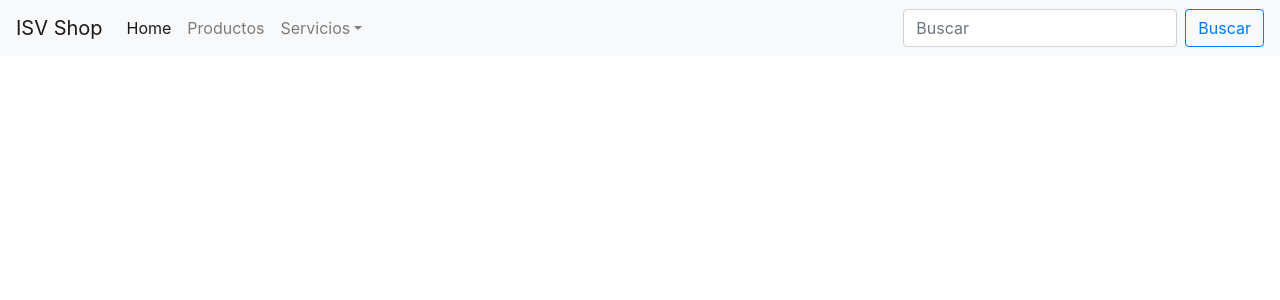
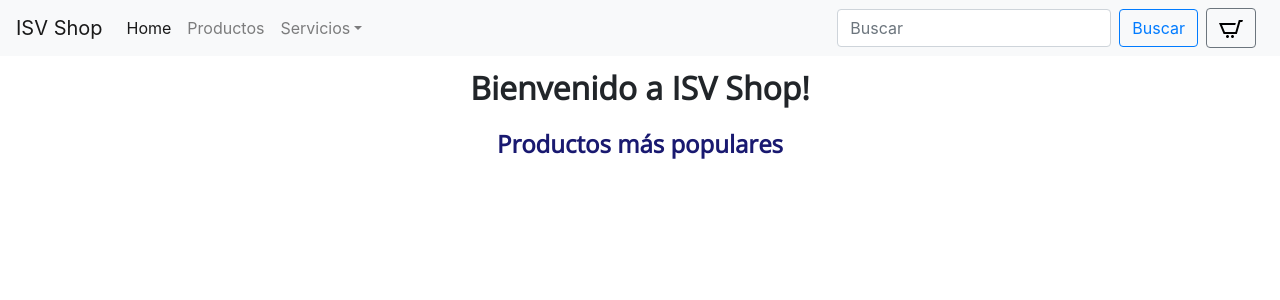
Before and after one commit to ignacioveigagiusti/isv-ecommerce, a React (Create React App) app: page / in a window 1280 px wide. Shown: the top 300 px of the page. Built offline with nearby package versions, Linux system fonts and the light colour scheme.

Commit message:
Desafío: Estilos y Home

```diff
--- a/src/App.jsx
+++ b/src/App.jsx
@@ -1,12 +1,14 @@
 import logo from './logo.svg';
 import './App.css';
 import NavBar from './components/navbar/navbar';
+import ItemListContainer from './components/itemListContainer';
 
 
 function App() {
   return (
     <div className="App">
       <NavBar/>
+      <ItemListContainer/>
     </div>
   );
 }
--- /dev/null
+++ b/src/components/cartWidget/cartWidget.jsx
@@ -0,0 +1,12 @@
+import React from 'react';
+import cartIcon from '../../assets/cartIcon.svg';
+import styles from './cartWidget.module.css'
+
+export default function CartWidget() {
+
+    return (
+        <button className={`btn btn-outline-secondary ${styles.cartWidget}`} href='#'>
+            <img src={cartIcon} className="cartIcon"/>
+        </button>
+    );
+};
--- /dev/null
+++ b/src/components/cartWidget/cartWidget.module.css
@@ -0,0 +1,3 @@
+.cartWidget{
+    margin: 0 0.5rem;
+}
--- /dev/null
+++ b/src/components/itemListContainer.jsx
@@ -0,0 +1,11 @@
+import React from 'react';
+import './itemListContainer.module.css'
+
+export default function ItemListContainer() {
+    return (
+        <div className='container'>
+            <h1>Bienvenido a ISV Shop!</h1>
+            <h2>Productos más populares</h2>
+        </div>
+    );
+};
--- /dev/null
+++ b/src/components/itemListContainer.module.css
@@ -0,0 +1,23 @@
+@import url("https://fonts.googleapis.com/css?family=Open+Sans&display=swap");
+
+
+
+h1 {
+    padding: 1rem 0;
+    margin: 0;
+    text-align: center;
+    font-family: 'Open Sans', sans-serif;
+    font-weight: bold;
+    overflow: hidden;
+    font-size: 2rem;
+    line-height: 2rem;
+}
+
+h2 {
+    text-align: center;
+    color: midnightblue;
+    font: bold 2rem "Open Sans", sans-serif;
+    margin-bottom: 10px;
+    font-size: 1.5rem;
+    line-height: 3rem;
+}
--- a/src/components/navbar/navbar.jsx
+++ b/src/components/navbar/navbar.jsx
@@ -1,38 +1,40 @@
 import React from 'react';
+import CartWidget from '../cartWidget/cartWidget';
 
 function NavBar() {
     return (
-        <nav class="navbar navbar-expand-lg navbar-light bg-light">
-            <a class="navbar-brand" href="#">ISV Shop</a>
-            <button class="navbar-toggler" type="button" data-toggle="collapse" data-target="#navbarSupportedContent" aria-controls="navbarSupportedContent" aria-expanded="false" aria-label="Toggle navigation">
-                <span class="navbar-toggler-icon"></span>
+        <nav className="navbar navbar-expand-lg navbar-light bg-light">
+            <a className="navbar-brand" href="#">ISV Shop</a>
+            <button className="navbar-toggler" type="button" data-toggle="collapse" data-target="#navbarSupportedContent" aria-controls="navbarSupportedContent" aria-expanded="false" aria-label="Toggle navigation">
+                <span className="navbar-toggler-icon"></span>
             </button>
 
-            <div class="collapse navbar-collapse" id="navbarSupportedContent">
-                <ul class="navbar-nav mr-auto">
-                    <li class="nav-item active">
-                        <a class="nav-link" href="#">Home <span class="sr-only">(current)</span></a>
+            <div className="collapse navbar-collapse" id="navbarSupportedContent">
+                <ul className="navbar-nav mr-auto">
+                    <li className="nav-item active">
+                        <a className="nav-link" href="#">Home <span className="sr-only">(current)</span></a>
                     </li>
-                    <li class="nav-item">
-                        <a class="nav-link" href="#">Productos</a>
+                    <li className="nav-item">
+                        <a className="nav-link" href="#">Productos</a>
                     </li>
-                    <li class="nav-item dropdown">
-                        <a class="nav-link dropdown-toggle" href="#" id="navbarDropdown" role="button" data-toggle="dropdown" aria-haspopup="true" aria-expanded="false">
+                    <li className="nav-item dropdown">
+                        <a className="nav-link dropdown-toggle" href="#" id="navbarDropdown" role="button" data-toggle="dropdown" aria-haspopup="true" aria-expanded="false">
                         Servicios
                         </a>
-                        <div class="dropdown-menu" aria-labelledby="navbarDropdown">
-                        <a class="dropdown-item" href="#">Instalación</a>
-                        <a class="dropdown-item" href="#">Consultoría</a>
-                        <div class="dropdown-divider"></div>
-                        <a class="dropdown-item" href="#">Programación</a>
+                        <div className="dropdown-menu" aria-labelledby="navbarDropdown">
+                        <a className="dropdown-item" href="#">Instalación</a>
+                        <a className="dropdown-item" href="#">Consultoría</a>
+                        <div className="dropdown-divider"></div>
+                        <a className="dropdown-item" href="#">Programación</a>
                         </div>
                     </li>
                 </ul>
-                <form class="form-inline my-2 my-lg-0">
-                    <input class="form-control mr-sm-2" type="search" placeholder="Buscar" aria-label="Search" />
-                    <button class="btn btn-outline-primary my-2 my-sm-0" type="submit">Buscar</button>
-                </form>
             </div>
+            <form className="form-inline">
+                    <input className="form-control mr-sm-2" type="search" placeholder="Buscar" aria-label="Search" />
+                    <button className="btn btn-outline-primary my-2 my-sm-0" type="submit">Buscar</button>
+            </form>
+            <CartWidget/>
         </nav>
      );
 }
```
Also changed, not shown: src/assets/cartIcon.svg (added).
